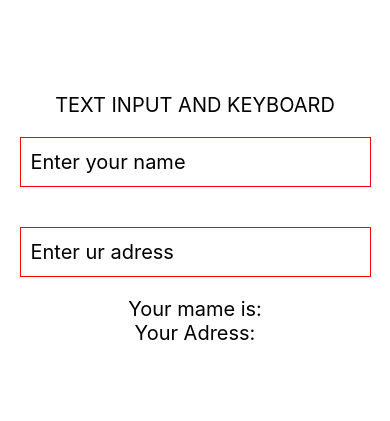
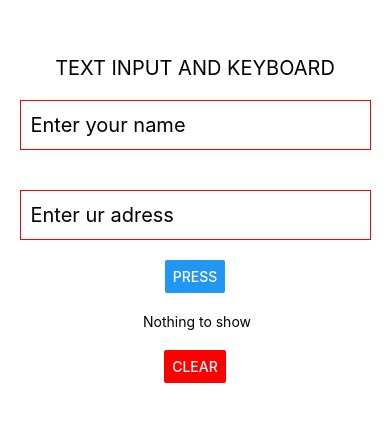
Before and after one commit to quytvgcd17298/my-reactnative-app, a React Native app: screen / in a window 390 px wide. Shown: the part 203-624 px from the top of the page. Built offline with nearby package versions, Linux system fonts and the light colour scheme.

Commit message:
Add clear button

```diff
--- a/App.js
+++ b/App.js
@@ -5,23 +5,44 @@ import { ScrollView, FlatList, RefreshControl, Button, StyleSheet, Text, View, T
 export default function App() {
   const [ name, setName] = useState("");
   const [ adress, setAdress] = useState("");
+  const [ submitted, setSubmitted] = useState (false);
+  const clear = () => {
+    setSubmitted(false),
+    setName(""),
+    setAdress("")
+  }
   return (
     <View style = {styles.view}>
       <Text style = {styles.Text}>TEXT INPUT AND KEYBOARD</Text>
       <TextInput
+      value = {name}
       style = {styles.input}
       onChangeText = {(Value) => setName (Value)}
       placeholder = "Enter your name"/>
       <TextInput
+      value = {adress}
       style = {styles.input}
       onChangeText = {(value) => setAdress (value)}
       placeholder = "Enter ur adress"></TextInput>
-      <Text style = {styles.Text}> Your mame is: {name}</Text>
-      <Text style = {styles.Text}> Your Adress: {adress}</Text>
+      <Button
+      title = "Press"
+      onPress = {() => setSubmitted(true)} >
+      </Button>
+    {submitted ?
+      (
+      <View>
+      <Text style = {styles.Text}> Your name is: {name}</Text>
+      <Text style = {styles.Text}> Your adress is: {adress}</Text>
+      </View>
+      ) : (<Text style ={{ padding: 20,}}> Nothing to show</Text>)}
+      <Button
+      color = "red"
+      title = "clear"
+      onPress = {clear}>
+      </Button>
     </View>
   );
 }
-
 
 const styles = StyleSheet.create({
   view:
```
